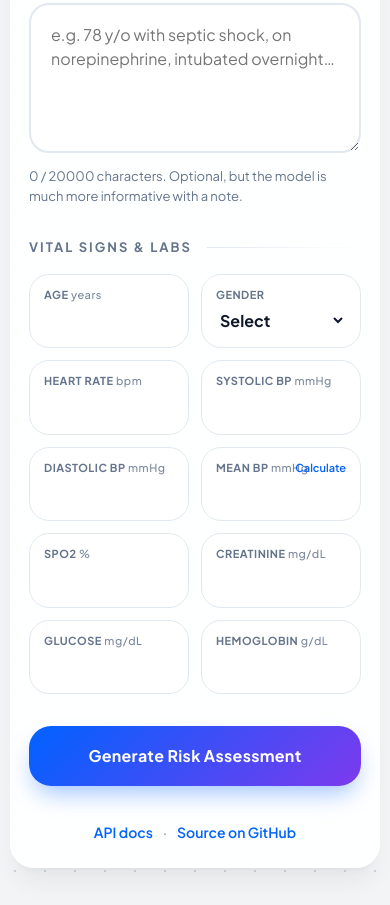
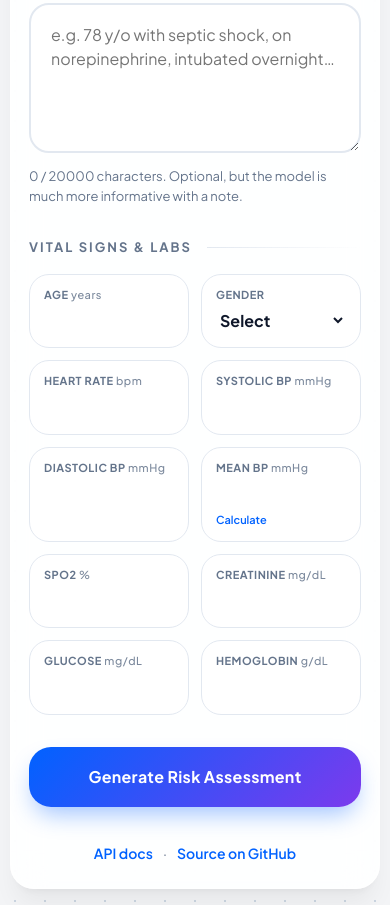
Before and after one commit to kalavalashivaharikowshik/mimic-nlp-explainable-ai, a plain HTML site: page frontend/index.html in a window 390 px wide. Shown: the part 464-1369 px from the top of the page. Before the commit the page ends 1348 px from the top, so only its background shows below. Drawn offline with Linux system fonts and the light colour scheme; no server answers.

Commit message:
fix(ui): stop the MBP 'Calculate' link overlapping its label on phones

```diff
--- a/frontend/style.css
+++ b/frontend/style.css
@@ -483,6 +483,7 @@ footer a:hover { text-decoration: underline; }
     .features { grid-template-columns: repeat(2, minmax(0, 1fr)); gap: 12px; }
     .input-group { padding: 12px 14px; }
     .input-group input, .input-group select { font-size: 16px; }
+    .link-btn { position: static; align-self: flex-start; margin-top: 4px; }
     .result-grid { grid-template-columns: 1fr; }
     .risk-card { padding: 26px 18px; }
     .result-box { padding: 20px; }
```
